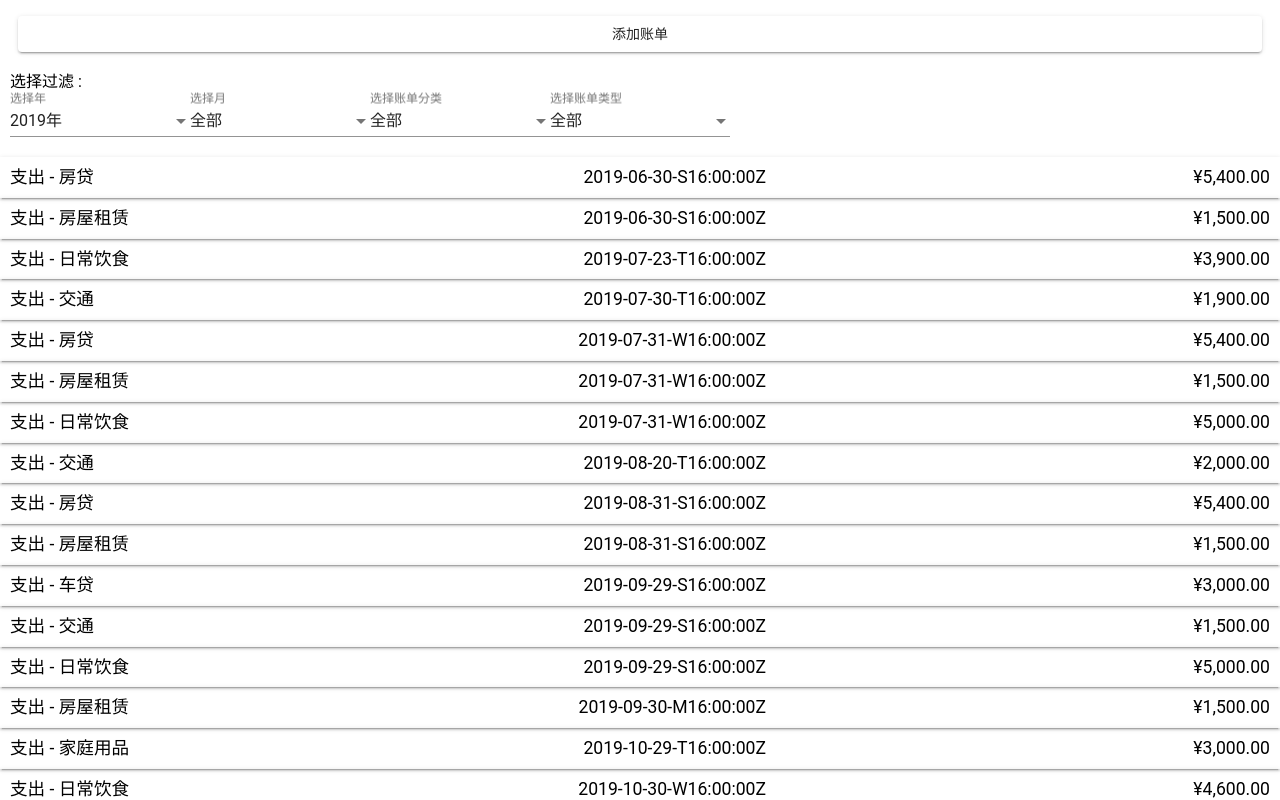
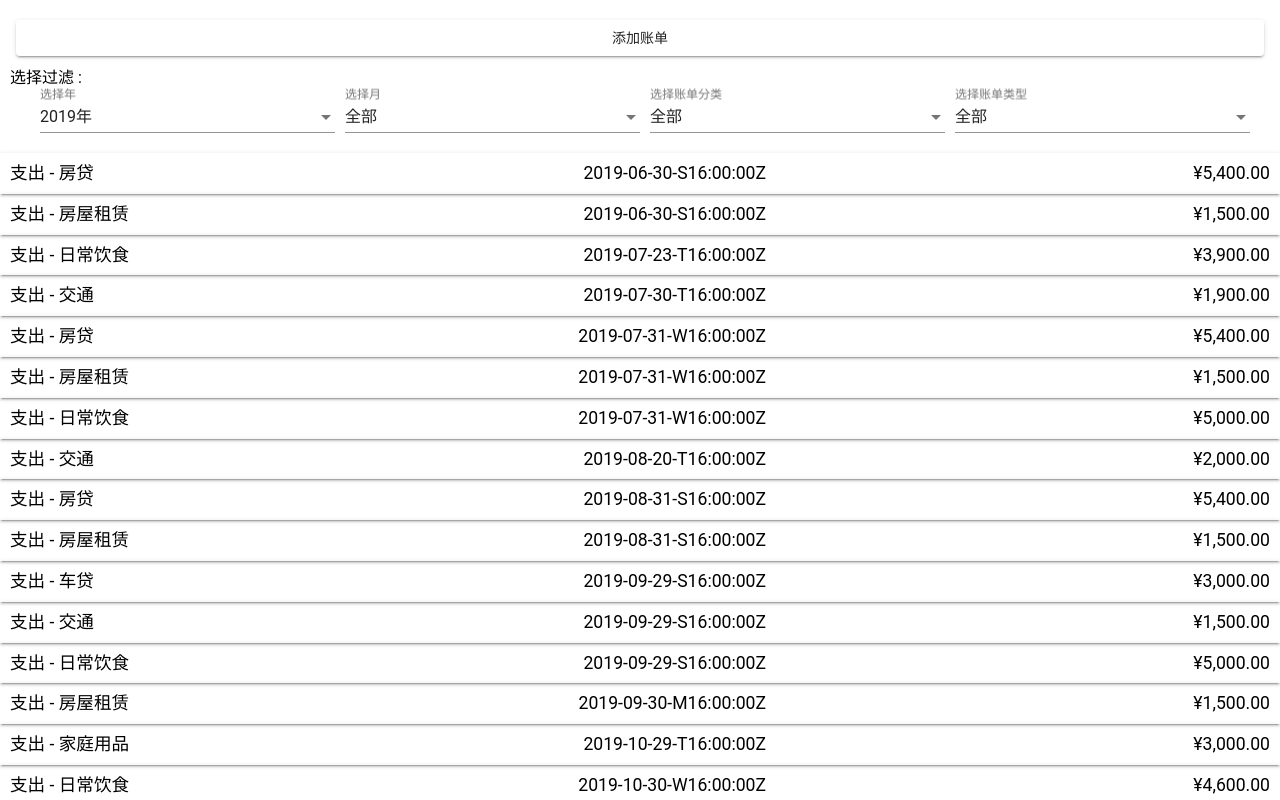
Before and after one commit to ZTFtrue/xmind-frontend-work, an Angular app: page / in a window 1280 px wide. Shown: the top 800 px of the page. Built offline with nearby package versions, Linux system fonts and the light colour scheme.

Commit message:
adjust css

```diff
--- a/src/app/app.component.css
+++ b/src/app/app.component.css
@@ -1,30 +1,40 @@
-table {
-  width: 100%;
-}
-
 button {
-  margin: 16px 8px;
+  margin: 10px 0 8px 0;
+  /* width: calc(100% - 32px); */
 }
 
 .add-bill-view {
   display: flex;
   flex-direction: column;
   flex-wrap: wrap;
-  padding-left: 10px;
-  padding-right: 10px;
+  justify-content: center;
+  align-items: stretch;
+  padding-left: 16px;
+  padding-right: 16px;
+  padding-top: 10px;
+  width: calc(100% - 32px);
 }
 
 .filter-view {
-  padding: 0 10px 0 10px;
+  padding: 0 30px 0 30px;
   display: flex;
   flex-direction: row;
   flex-wrap: wrap;
+  justify-content: center;
+  align-items: stretch;
+}
+
+.filter-view mat-form-field {
+  width: 120px;
+  flex-grow: 1;
+  margin-left: 10px;
 }
 
 .add-bill-form {
   display: flex;
   flex-direction: column;
   flex-wrap: wrap;
+  width: 100%;
 }
 
 .statistic-view {
@@ -74,3 +84,7 @@ button {
   display: flex;
   flex-direction: column;
 }
+
+.select-panel {
+  width: 100px;
+}
--- a/src/app/app.component.html
+++ b/src/app/app.component.html
@@ -8,7 +8,7 @@
         </mat-option>
       </mat-select>
     </mat-form-field>
-    <mat-form-field style="flex-grow: 1;">
+    <mat-form-field >
       <input matInput type="datetime-local" formControlName="dateControl" placeholder="选择或者输入日期">
     </mat-form-field>
     <mat-form-field class="example-full-width">
@@ -54,7 +54,7 @@
   </mat-form-field>
   <mat-form-field *ngFor="let filter of filterSelect">
     <mat-label>选择{{filter.name}}</mat-label>
-    <mat-select [value]="-1" (selectionChange)="selectionChange($event,filter.id)">
+    <mat-select [value]="-1" (selectionChange)="selectionChange($event,filter.id)"  panelClass="select-panel">
       <mat-option [value]="-1">
         全部
       </mat-option>
```
